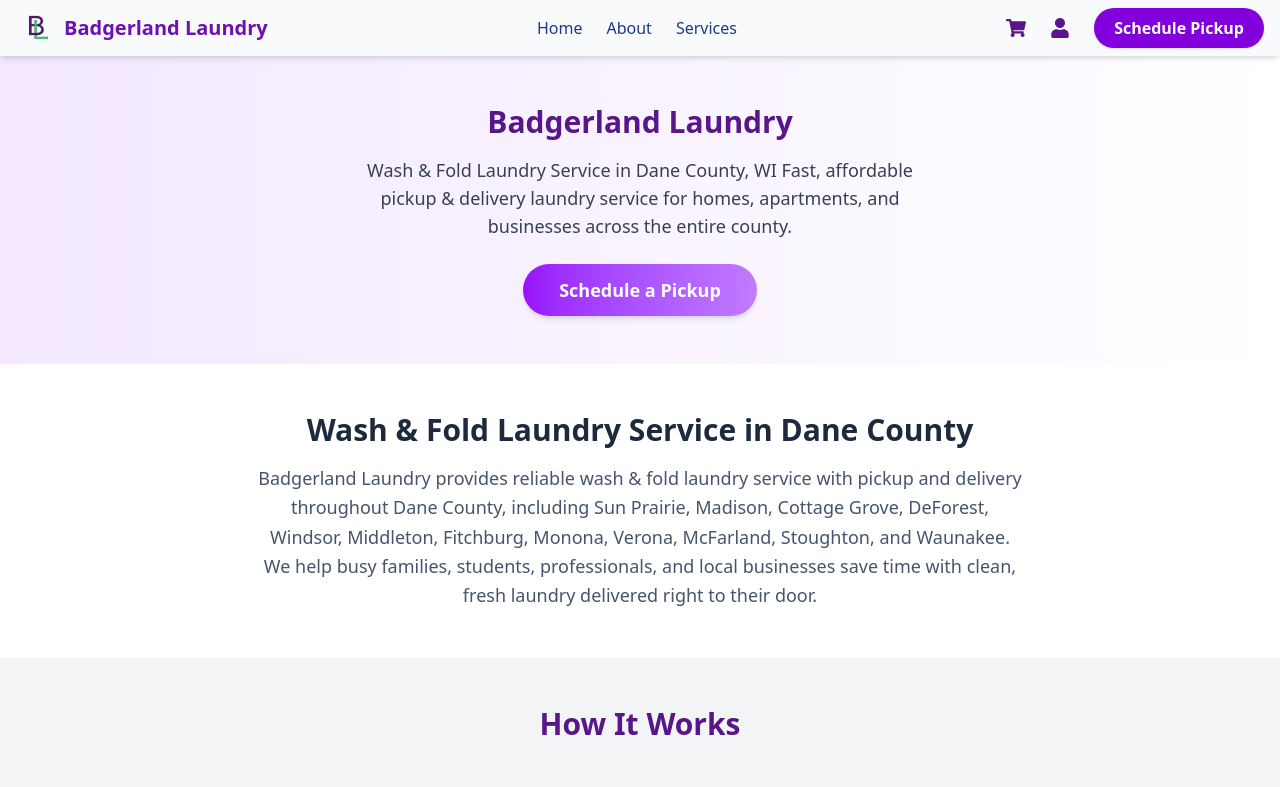
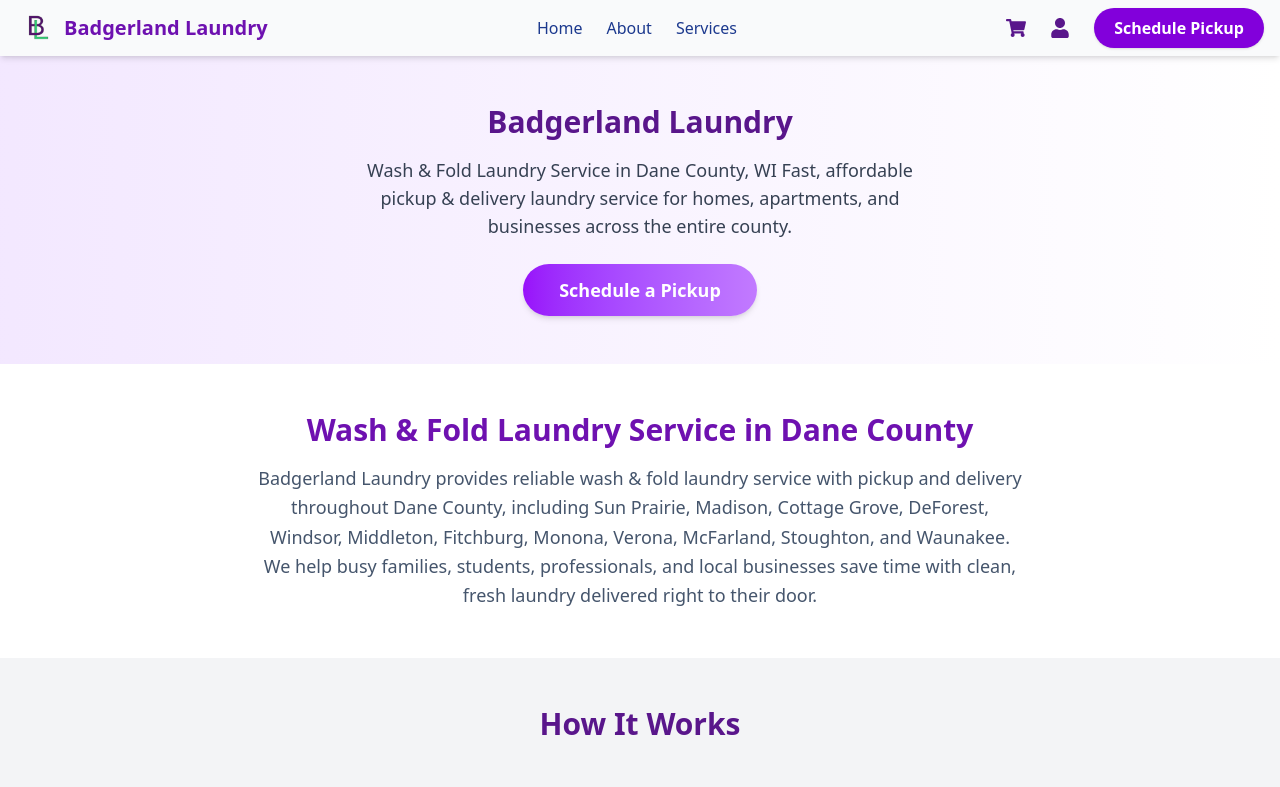
Before and after one commit to Badgerland608/BadgerlandSite, a React (Vite) app: page / in a window 1280 px wide. Shown: the top 787 px of the page. Built offline with nearby package versions, Linux system fonts and the light colour scheme; no server answers.

Commit message:
Update Intro.jsx

```diff
--- a/src/Intro.jsx
+++ b/src/Intro.jsx
@@ -4,7 +4,7 @@
   return (
     <section className="relative z-10 py-12 px-4 bg-white">
       <div className="max-w-3xl mx-auto text-center">
-        <h2 className="text-3xl text-purple-800 font-semibold text-slate-800 mb-4">
+        <h2 className="text-3xl text-purple-800 font-semibold mb-4">
           Wash & Fold Laundry Service in Dane County
         </h2>
 
```
